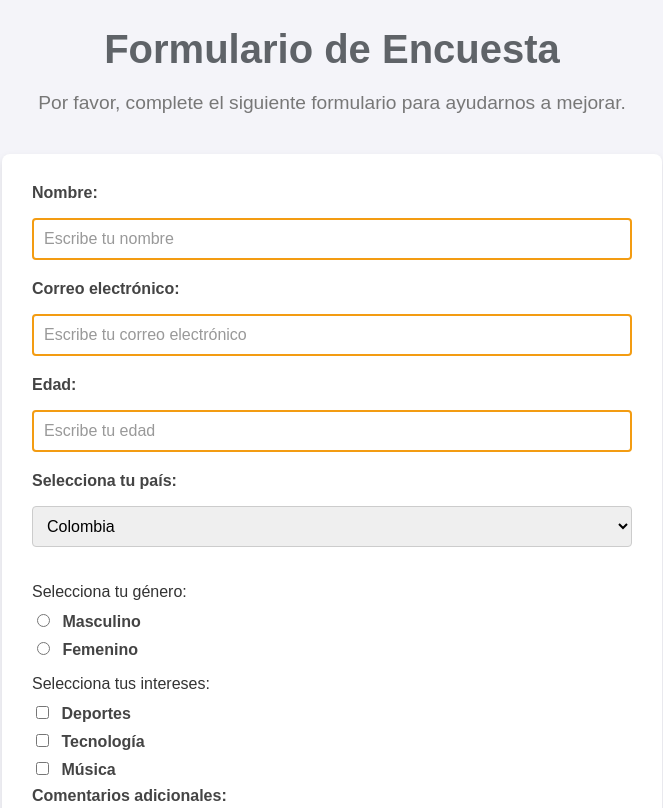
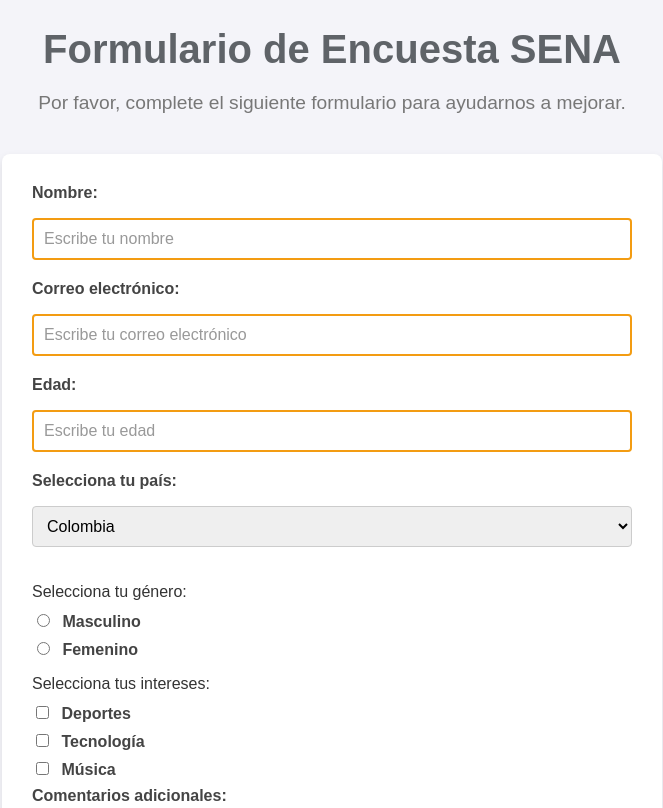
Before and after one commit to jultx/Encuesta, a plain HTML site: page index.html in a window 1280 px wide. Shown: the top 808 px of the page, without its empty margins (308-971 px from the left). Drawn offline with Linux system fonts and the light colour scheme.

Commit message:
se subio el archivo html

```diff
--- a/index.html
+++ b/index.html
@@ -3,14 +3,14 @@
 <head>
     <meta charset="UTF-8">
     <meta name="viewport" content="width=device-width, initial-scale=1.0">
-    <title>Formulario de Encuesta</title>
+    <title>Formulario de Encuesta Sena</title>
     <link rel="stylesheet" href="styles.css">
 
 </head>
 <body>
 
     <!-- Título de la página -->
-    <h1 id="title">Formulario de Encuesta</h1>
+    <h1 id="title">Formulario de Encuesta SENA</h1>
 
     <!-- Descripción -->
     <p id="description">Por favor, complete el siguiente formulario para ayudarnos a mejorar.</p>
```
